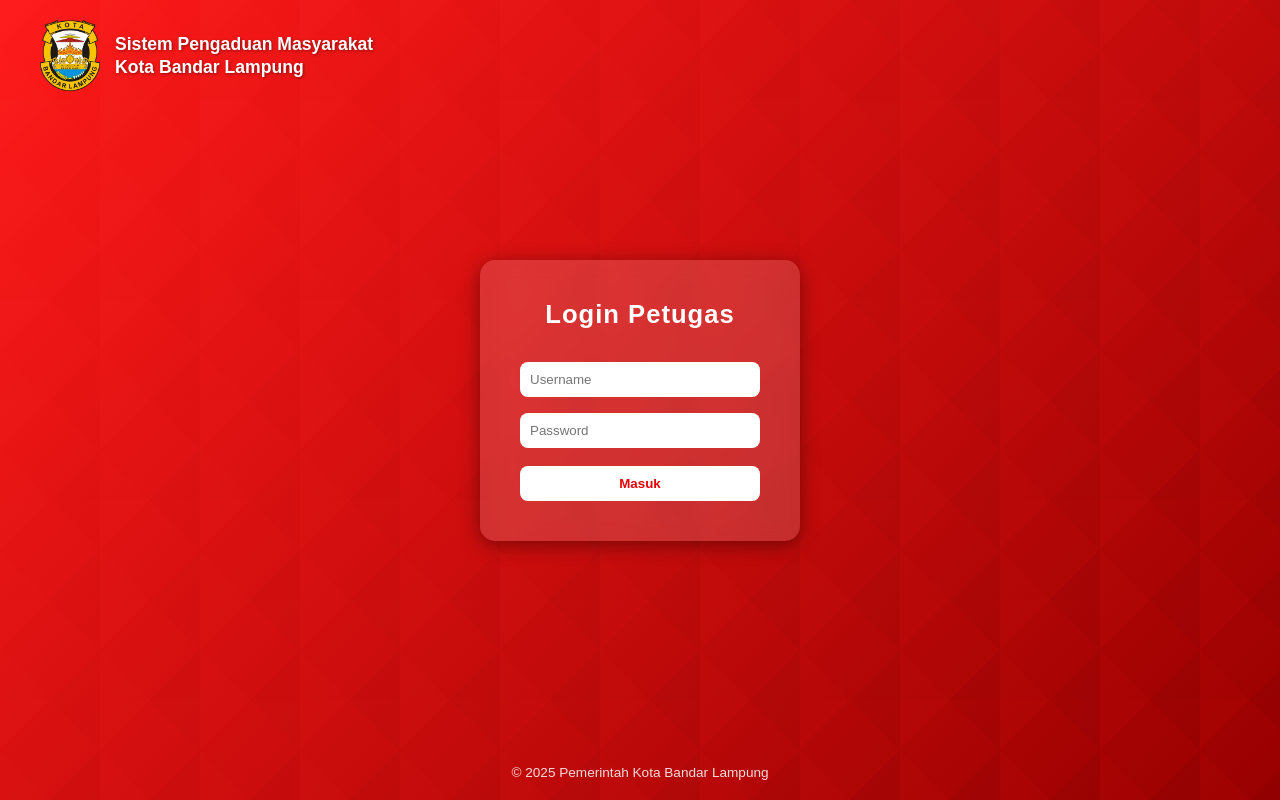
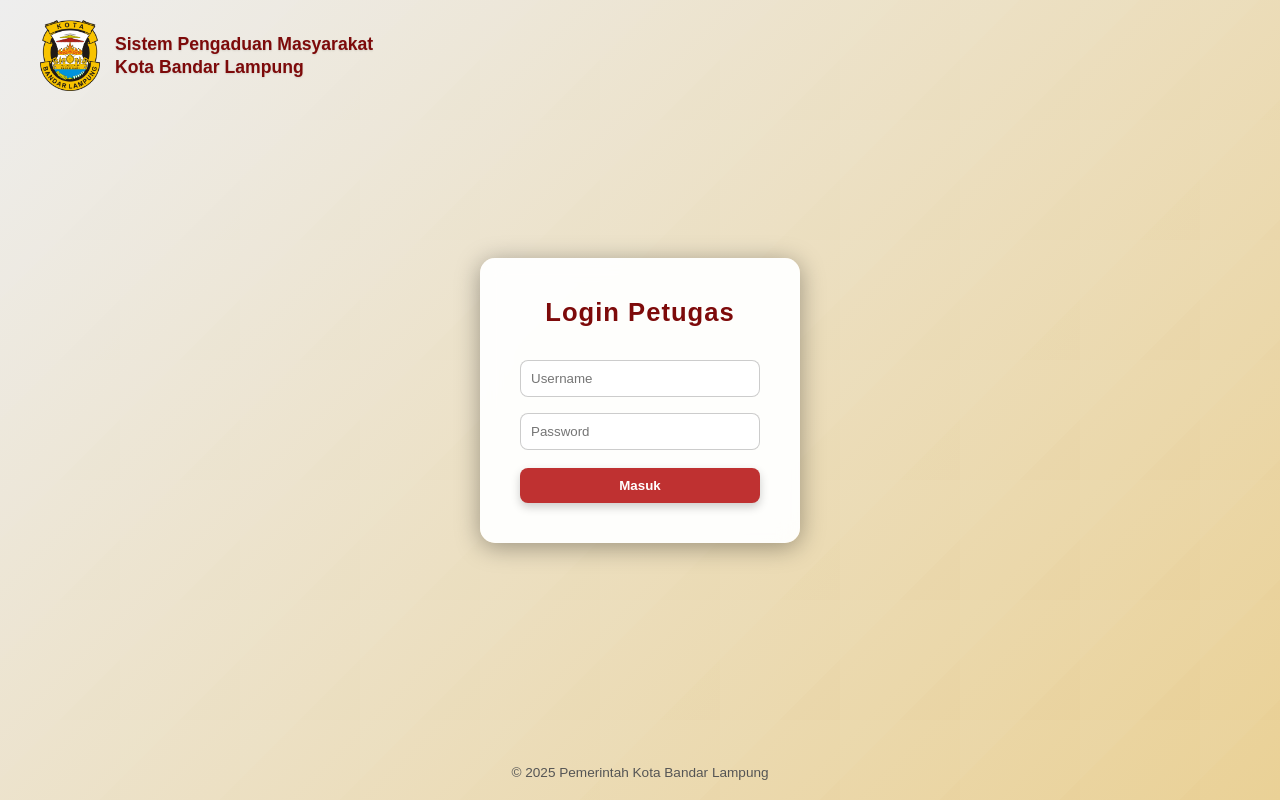
Before and after one commit to Aidil1705/pengaduan, a PHP site: page /login-petugas.php in a window 1280 px wide. Run offline with PHP 8.4, Linux system fonts and the light colour scheme.

Commit message:
update login-petugas.php

```diff
--- a/login-petugas.php
+++ b/login-petugas.php
@@ -18,25 +18,23 @@
       flex-direction: column;
       align-items: center;
       justify-content: center;
-      background: linear-gradient(135deg, #ff1a1a, #990000);
-      color: white;
+      background: linear-gradient(135deg, #EEEEEE, #EAD196);
+      color: #333;
       position: relative;
       overflow: hidden;
     }
 
-    /* pattern kotak */
+    /* Pola lembut di background */
     body::before {
       content: "";
       position: absolute;
       inset: 0;
       background-image:
-        linear-gradient(135deg, rgba(255,255,255,0.08) 25%, transparent 25%),
-        linear-gradient(135deg, transparent 75%, rgba(0,0,0,0.1) 75%),
-        linear-gradient(45deg, rgba(255,255,255,0.05) 25%, transparent 25%),
-        linear-gradient(45deg, transparent 75%, rgba(0,0,0,0.08) 75%);
-      background-size: 100px 100px;
+        linear-gradient(135deg, rgba(255,255,255,0.05) 25%, transparent 25%),
+        linear-gradient(135deg, transparent 75%, rgba(0,0,0,0.05) 75%);
+      background-size: 120px 120px;
+      opacity: 0.6;
       mix-blend-mode: overlay;
-      opacity: 0.8;
       z-index: 0;
     }
 
@@ -59,14 +57,15 @@
       font-weight: 600;
       font-size: 1.1rem;
       line-height: 1.3;
-      text-shadow: 1px 1px 3px rgba(0,0,0,0.4);
+      color: #7D0A0A;
+      text-shadow: 0 1px 2px rgba(0,0,0,0.1);
     }
 
     .login-container {
-      background: rgba(255,255,255,0.15);
+      background: rgba(255, 255, 255, 0.95);
       padding: 40px;
       border-radius: 15px;
-      box-shadow: 0 4px 20px rgba(0,0,0,0.4);
+      box-shadow: 0 4px 25px rgba(0,0,0,0.35);
       backdrop-filter: blur(10px);
       width: 320px;
       text-align: center;
@@ -76,21 +75,30 @@
     h2 {
       margin-bottom: 25px;
       font-size: 1.6rem;
+      color: #7D0A0A;
       letter-spacing: 1px;
     }
 
     input {
       width: 100%;
       padding: 10px;
-      border: none;
+      border: 1px solid rgba(0,0,0,0.2);
       margin: 8px 0;
       border-radius: 8px;
+      background: rgba(255,255,255,0.8);
+      color: #333;
       outline: none;
+      transition: 0.3s;
+    }
+
+    input:focus {
+      border-color: #BF3131;
+      background: rgba(255,255,255,1);
     }
 
     .btn {
-      background: white;
-      color: #e60000;
+      background: #BF3131;
+      color: #fff;
       border: none;
       padding: 10px 0;
       width: 100%;
@@ -99,17 +107,19 @@
       margin-top: 10px;
       cursor: pointer;
       transition: 0.3s;
+      box-shadow: 0 4px 10px rgba(0,0,0,0.2);
     }
 
     .btn:hover {
-      background: #cc0000;
-      color: #fff;
+      background: #7D0A0A;
+      transform: scale(1.03);
+      box-shadow: 0 6px 16px rgba(0,0,0,0.25);
     }
 
     footer {
       position: absolute;
       bottom: 20px;
-      color: rgba(255,255,255,0.85);
+      color: #555;
       font-size: 0.85rem;
       z-index: 2;
     }
```
